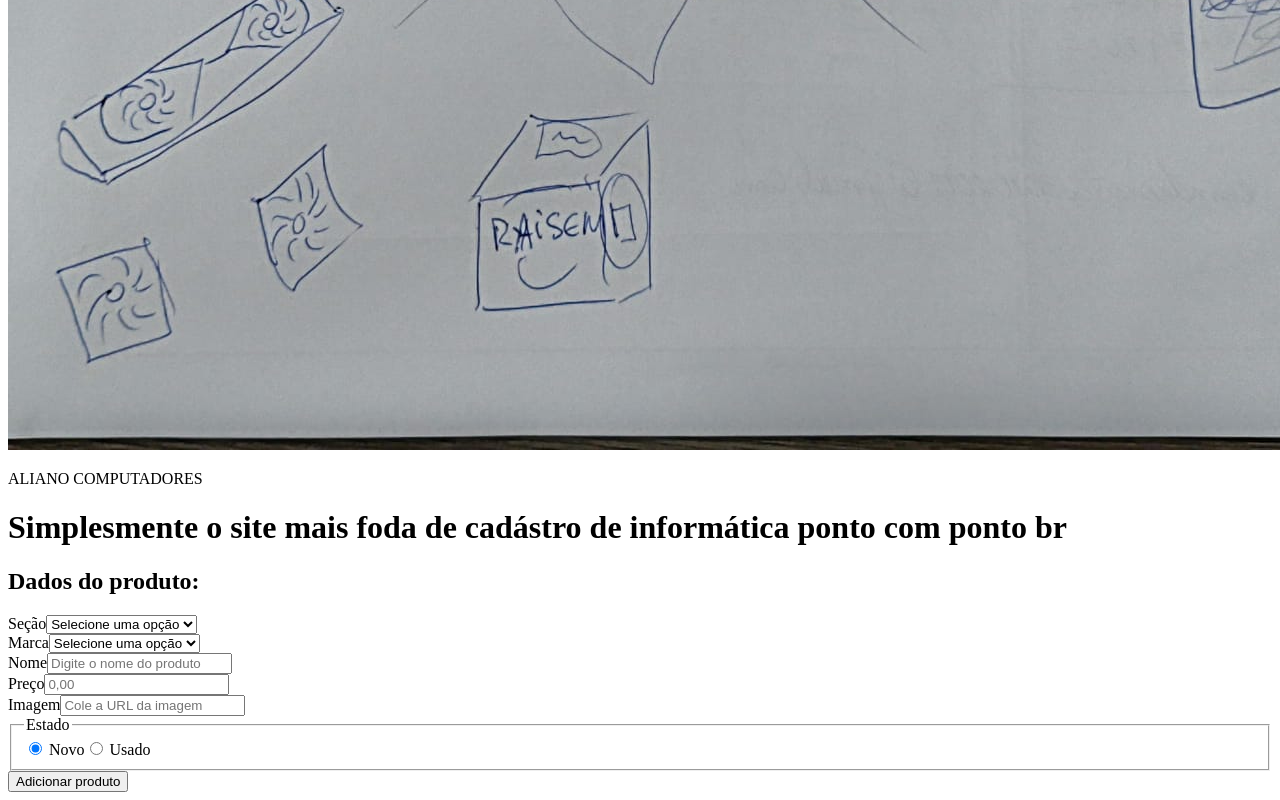
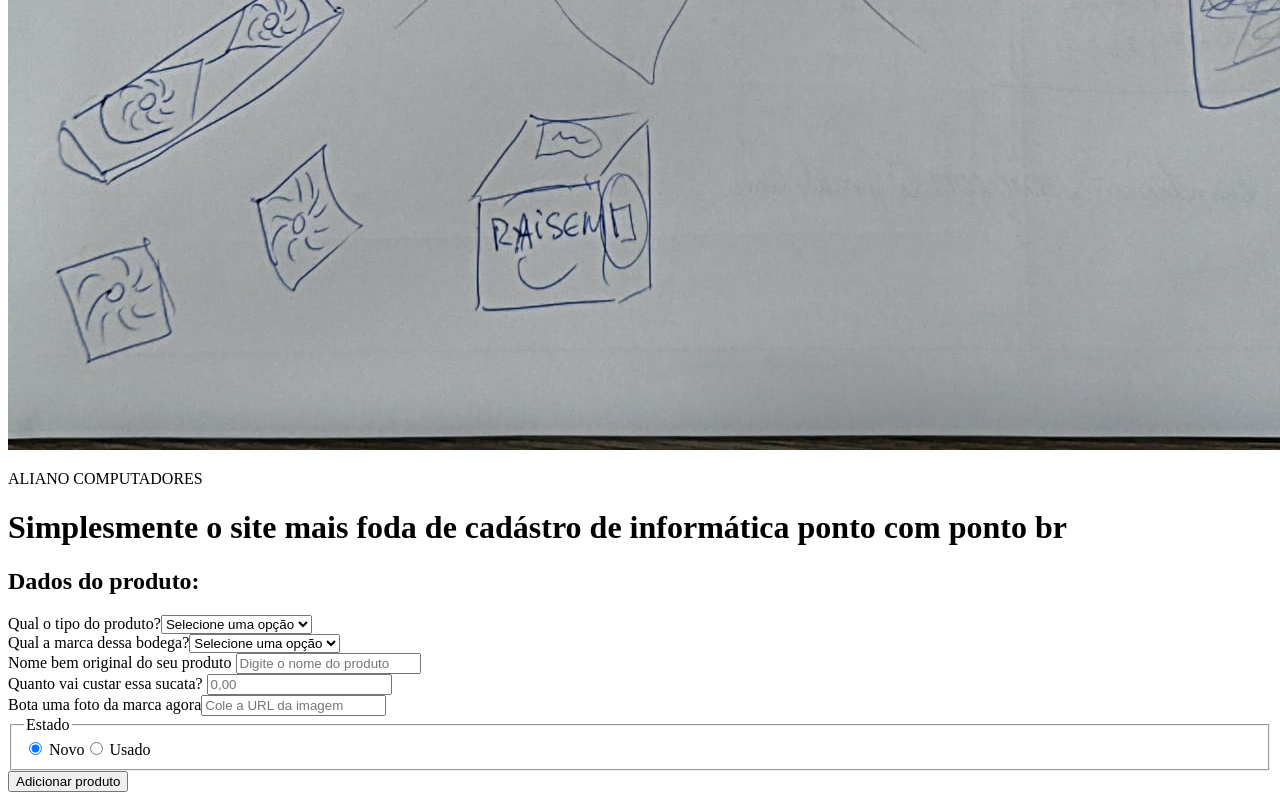
Before and after one commit to iakuhl/Aliano_Computadores, a React (Vite) app in the folder Aliano_adaptado/: page / in a window 1280 px wide. Shown: the part 594-1394 px from the top of the page. Built offline with nearby package versions, Linux system fonts and the light colour scheme; the HTML template or start-up script is replaced by a standard one.

Commit message:
Update form labels and placeholders for product input

```diff
--- a/Aliano_adaptado/src/componentes/Formulario/Formulario.jsx
+++ b/Aliano_adaptado/src/componentes/Formulario/Formulario.jsx
@@ -30,11 +30,11 @@ export default function Formulario({ secoes, aoProdutoCadastrado }) {
     <section className="formulario">
       <form onSubmit={salva}>
         <h2>Dados do produto:</h2>
-        <ListaSuspensa label="Seção" itens={secoes} valor={produto.secao} aoAlterado={(valor) => altera("secao", valor)} />
-        <ListaSuspensa label="Marca" itens={marcas} valor={produto.marca} aoAlterado={(valor) => altera("marca", valor)} />
-        <CampoTexto label="Nome" placeholder="Digite o nome do produto" valor={produto.nome} aoAlterado={(valor) => altera("nome", valor)} />
-        <CampoTexto label="Preço" placeholder="0,00" tipo="number" valor={produto.preco} aoAlterado={(valor) => altera("preco", valor)} />
-        <CampoTexto label="Imagem" placeholder="Cole a URL da imagem" tipo="url" valor={produto.imagem} aoAlterado={(valor) => altera("imagem", valor)} />
+        <ListaSuspensa label="Qual o tipo do produto?" itens={secoes} valor={produto.secao} aoAlterado={(valor) => altera("secao", valor)} />
+        <ListaSuspensa label="Qual a marca dessa bodega?" itens={marcas} valor={produto.marca} aoAlterado={(valor) => altera("marca", valor)} />
+        <CampoTexto label="Nome bem original do seu produto " placeholder="Digite o nome do produto" valor={produto.nome} aoAlterado={(valor) => altera("nome", valor)} />
+        <CampoTexto label="Quanto vai custar essa sucata? " placeholder="0,00" tipo="number" valor={produto.preco} aoAlterado={(valor) => altera("preco", valor)} />
+        <CampoTexto label="Bota uma foto da marca agora" placeholder="Cole a URL da imagem" tipo="url" valor={produto.imagem} aoAlterado={(valor) => altera("imagem", valor)} />
         <fieldset className="estado">
           <legend>Estado</legend>
           <label><input type="radio" name="estado" value="Novo" checked={produto.estado === "Novo"} onChange={() => altera("estado", "Novo")} /> Novo</label>
```
